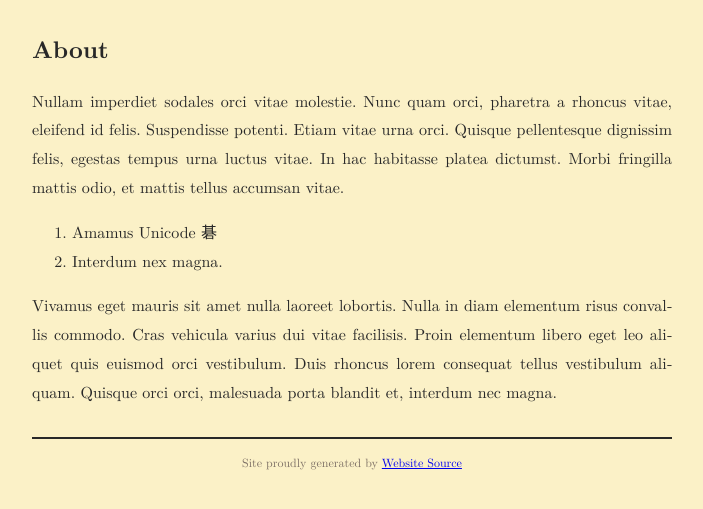
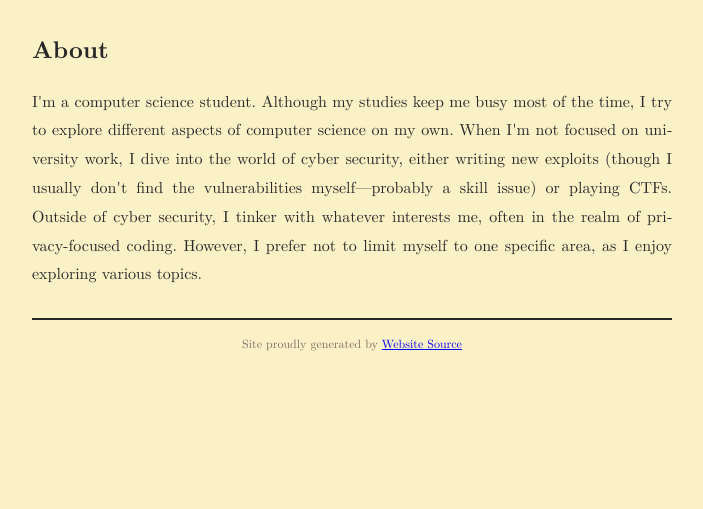
Before and after one commit to gwydd12/gwydd12.github.io, a plain HTML site: page about.html in a window 1280 px wide. Shown: the part 61-570 px from the top of the page, without its empty margins (288-991 px from the left). Drawn offline with Linux system fonts and the light colour scheme.

Commit message:
add reviews & improve about and contact page

```diff
--- a/about.html
+++ b/about.html
@@ -31,20 +31,15 @@
 
         <main role="main">
             <h1>About</h1>
-            <p>Nullam imperdiet sodales orci vitae molestie. Nunc quam orci, pharetra a
-            rhoncus vitae, eleifend id felis. Suspendisse potenti. Etiam vitae urna orci.
-            Quisque pellentesque dignissim felis, egestas tempus urna luctus vitae. In hac
-            habitasse platea dictumst. Morbi fringilla mattis odio, et mattis tellus
-            accumsan vitae.</p>
-            <ol type="1">
-                <li>Amamus Unicode 碁</li>
-                <li>Interdum nex magna.</li>
-            </ol>
-            <p>Vivamus eget mauris sit amet nulla laoreet lobortis. Nulla in diam elementum
-            risus convallis commodo. Cras vehicula varius dui vitae facilisis. Proin
-            elementum libero eget leo aliquet quis euismod orci vestibulum. Duis rhoncus
-            lorem consequat tellus vestibulum aliquam. Quisque orci orci, malesuada porta
-            blandit et, interdum nec magna.</p>
+            <p>I'm a computer science student. Although my studies keep me busy most of the time,
+                I try to explore different aspects of computer science on my own.
+                When I'm not focused on university work,
+                I dive into the world of cyber security, either writing new exploits
+                (though I usually don't find the vulnerabilities myself—probably a skill issue)
+                or playing CTFs. Outside of cyber security, I tinker with whatever interests me,
+                often in the realm of privacy-focused coding.
+                However, I prefer not to limit myself to one specific area, as I enjoy exploring various topics.
+            </p>
         </main>
 
         <footer>
```
Also changed, not shown: index.html (+4 -7 lines), templates/default.html (+1 -0 lines), templates/review.html (added, +11 -0 lines), templates/reviews.html (added, +18 -0 lines), 3 other files.
